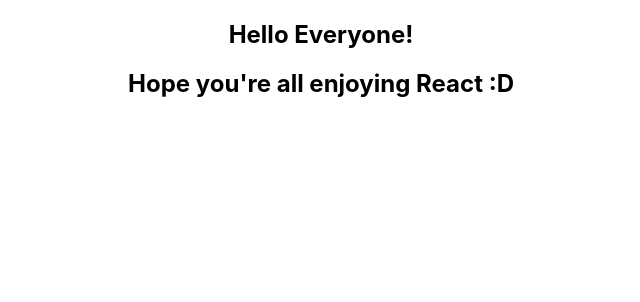
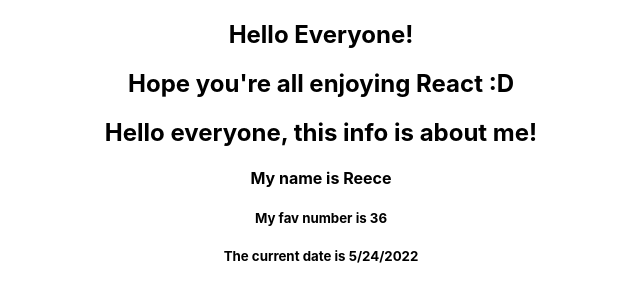
Before and after one commit to Reece-elder/BAE-14_MERN, a React (Create React App) app in the folder MERN-Stack/React/bae-react-demo/: page / in a window 1280 px wide. Shown: the top 302 px of the page, without its empty margins (319-959 px from the left). Built offline with nearby package versions, Linux system fonts and the light colour scheme; the HTML template or start-up script is replaced by a standard one.

Commit message:
Variables

```diff
--- a/MERN-Stack/React/bae-react-demo/src/App.js
+++ b/MERN-Stack/React/bae-react-demo/src/App.js
@@ -1,3 +1,4 @@
+import AboutMe from './components/001-Components/AboutMe';
 import HelloWorld from './components/001-Components/HelloWorld';
 import './css/App.css';
 
@@ -7,6 +8,7 @@ function App() {
       {/* Importing our HelloWorld component into our App.js */}
       <HelloWorld/>
       {/* All normal HTML elements are lowercase, capital letters let us know they are Components */}
+      <AboutMe/>
     </div>
   );
 }
--- /dev/null
+++ b/MERN-Stack/React/bae-react-demo/src/components/001-Components/AboutMe.jsx
@@ -0,0 +1,29 @@
+const AboutMe = () => {
+
+    // Const - Constant, this cannot be changed (value or data type)
+    const name = "Reece";
+
+    // let you can change the data type and the value
+    let favColour = "Purple";
+    const favPizza = "Hawaiian";
+    const currentDate = new Date();
+
+    if(favColour == "Purple"){
+        // do something
+    }
+
+    // Anything that is in my return() will be returned by this component
+    return(
+        <>
+            <h2> Hello everyone, this info is about me! </h2>
+
+            {/* When putting JS into your HTML, use {} to break out of HTML */}
+            <h4> My name is {name} </h4>
+            <h5> My fav number is {32 + 4} </h5>
+            <h5> The current date is {currentDate.toLocaleDateString()} </h5>
+        </>
+    )
+
+}
+
+export default AboutMe;
```
